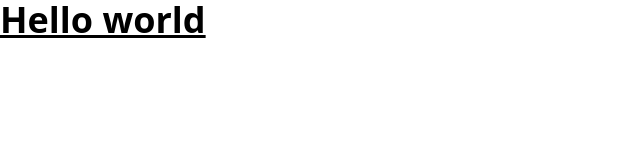
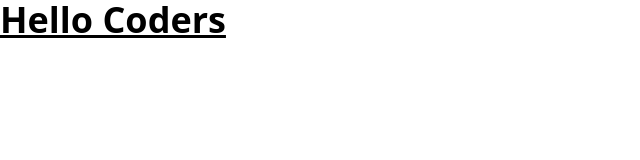
Before and after one commit to Sartaj66/git-test, a plain HTML site: page index.html in a window 1280 px wide. Shown: the whole page, without its empty margins (0-640 px from the left). Drawn offline with nearby package versions, Linux system fonts and the light colour scheme.

Commit message:
Change the Heading of index.html

```diff
--- a/index.html
+++ b/index.html
@@ -7,7 +7,7 @@
   </head>
   <body>
     <h1 class="text-4xl font-bold  underline">
-      Hello world
+      Hello Coders
     </h1>
   </body>
 </html>
```
